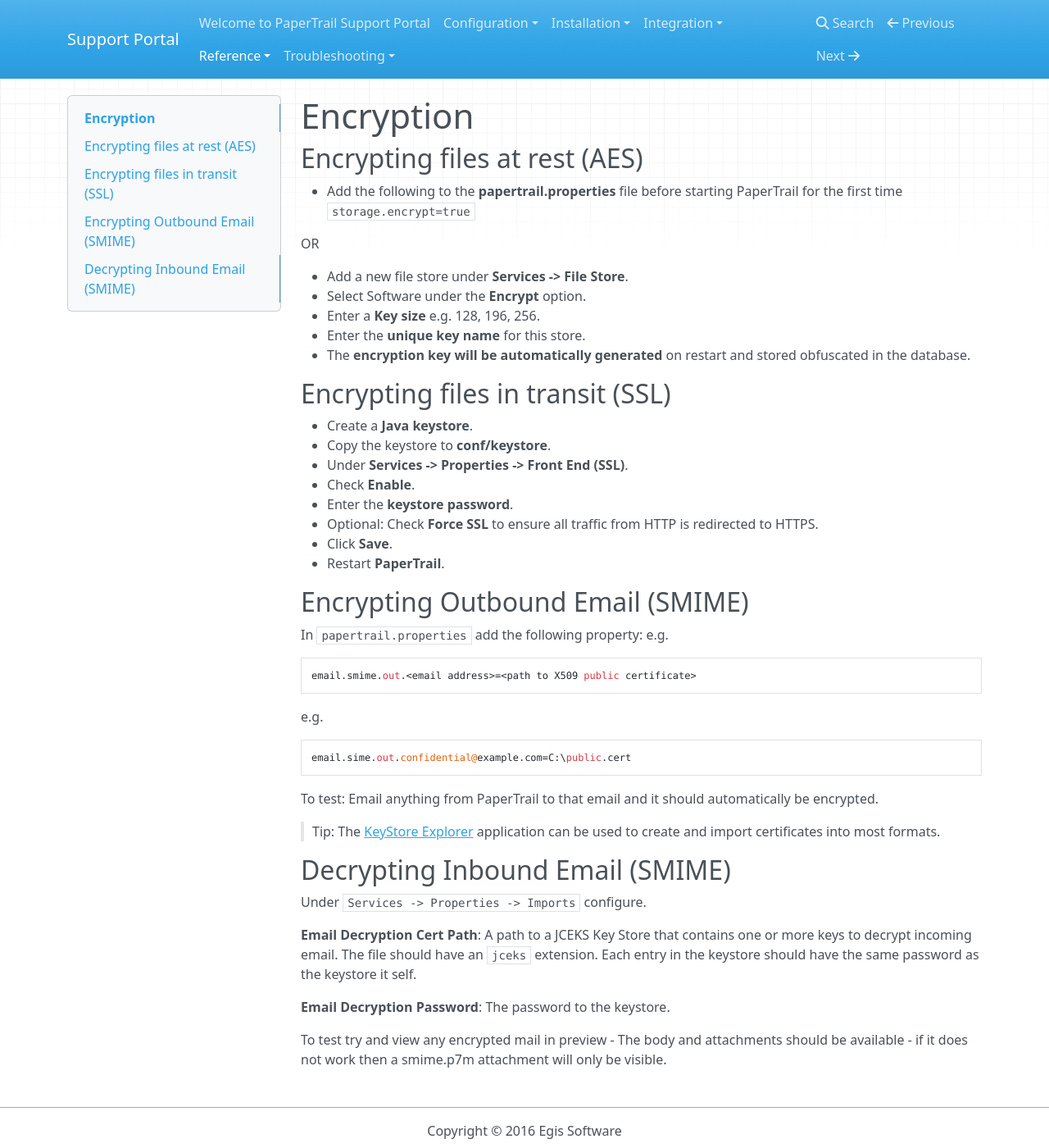
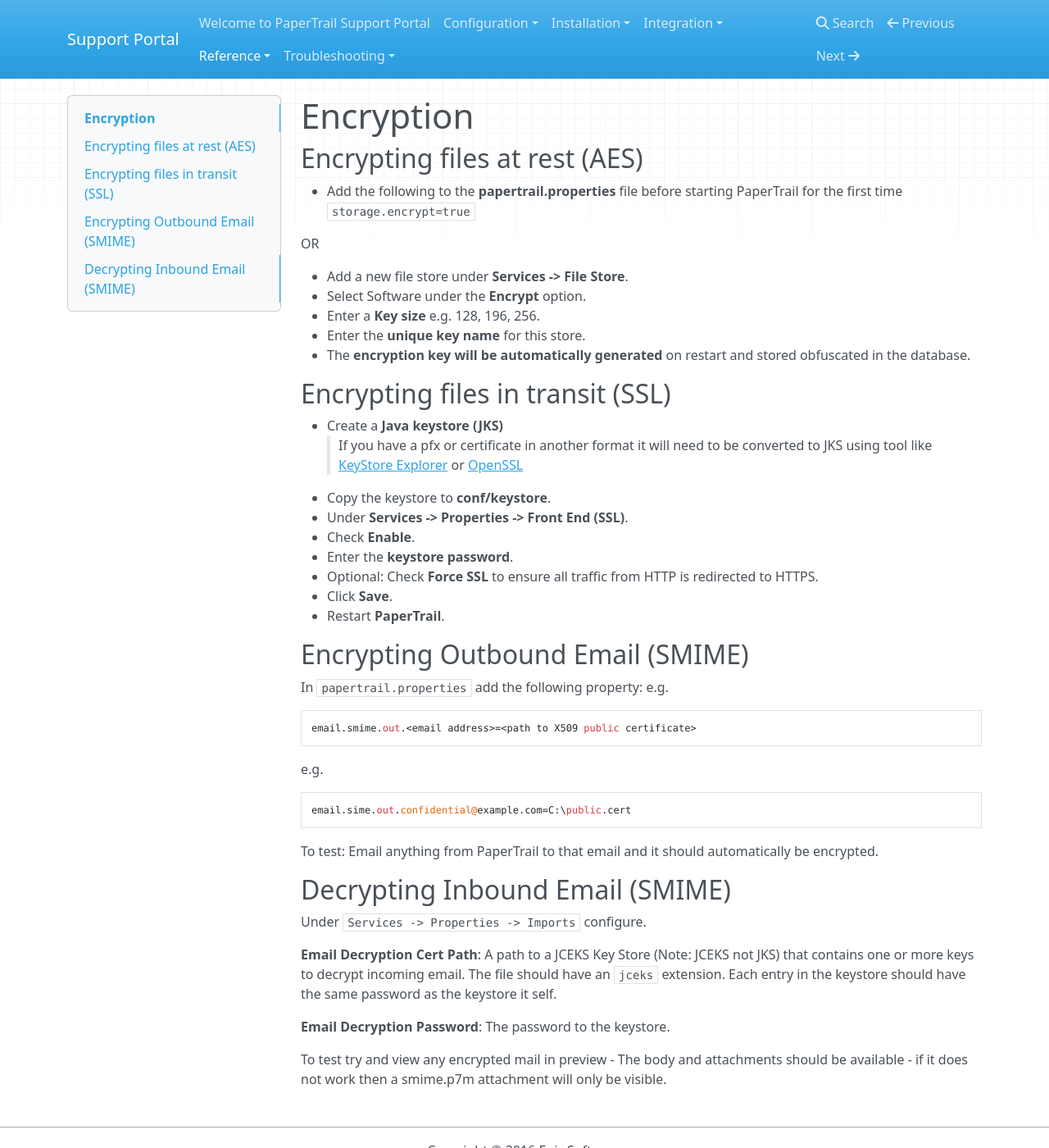
Before and after one commit to ryanegis/support-portal, an MkDocs documentation site: the page built from docs/Reference/Encryption.md, in a window 1280 px wide and 1400 px high. Shown: the whole window at 82% size. Built offline with MkDocs 1.6.1, drawn with Linux system fonts in a browser that asks for light colours; nearby versions of some CDN libraries; old or Windows-style settings are respelled for this version of MkDocs.

Commit message:
Update Encryption.md

```diff
--- a/docs/Reference/Encryption.md
+++ b/docs/Reference/Encryption.md
@@ -15,7 +15,8 @@ OR
 
 ## Encrypting files in transit (SSL)
 
-*  Create a __Java keystore__.
+*  Create a __Java keystore (JKS)__
+> If you have a pfx or certificate in another format it will need to be converted to JKS using tool like  [KeyStore Explorer](http://keystore-explorer.sourceforge.net/index.php) or [OpenSSL](https://www.digicert.com/ssl-support/jks-import-export-java.htm)
 *  Copy the keystore to __conf/keystore__.
 *  Under __Services -> Properties -> Front End (SSL)__.
 *  Check __Enable__.
@@ -23,7 +24,6 @@ OR
 *  Optional: Check __Force SSL__ to ensure all traffic from HTTP is redirected to HTTPS.
 *  Click __Save__.
 *  Restart __PaperTrail__.
-
 
 ## Encrypting Outbound Email (SMIME)
 
@@ -39,13 +39,13 @@ email.sime.out.confidential@example.com=C:\public.cert
 
 To test: Email anything from PaperTrail to that email and it should automatically be encrypted.
 
-> Tip: The [KeyStore Explorer](http://keystore-explorer.sourceforge.net/index.php) application can be used to create and import certificates into most formats.
+
 
 ## Decrypting Inbound Email (SMIME)
 
 Under `Services -> Properties -> Imports` configure.
 
-**Email Decryption Cert Path**: A path to a JCEKS Key Store that contains one or more keys to decrypt incoming email. The file should have an `jceks` extension. Each entry in the keystore should have the same password as the keystore it self.
+**Email Decryption Cert Path**: A path to a JCEKS Key Store  (Note: JCEKS not JKS) that contains one or more keys to decrypt incoming email. The file should have an `jceks` extension. Each entry in the keystore should have the same password as the keystore it self.
 
 **Email Decryption Password**: The password to the keystore.
 
```
